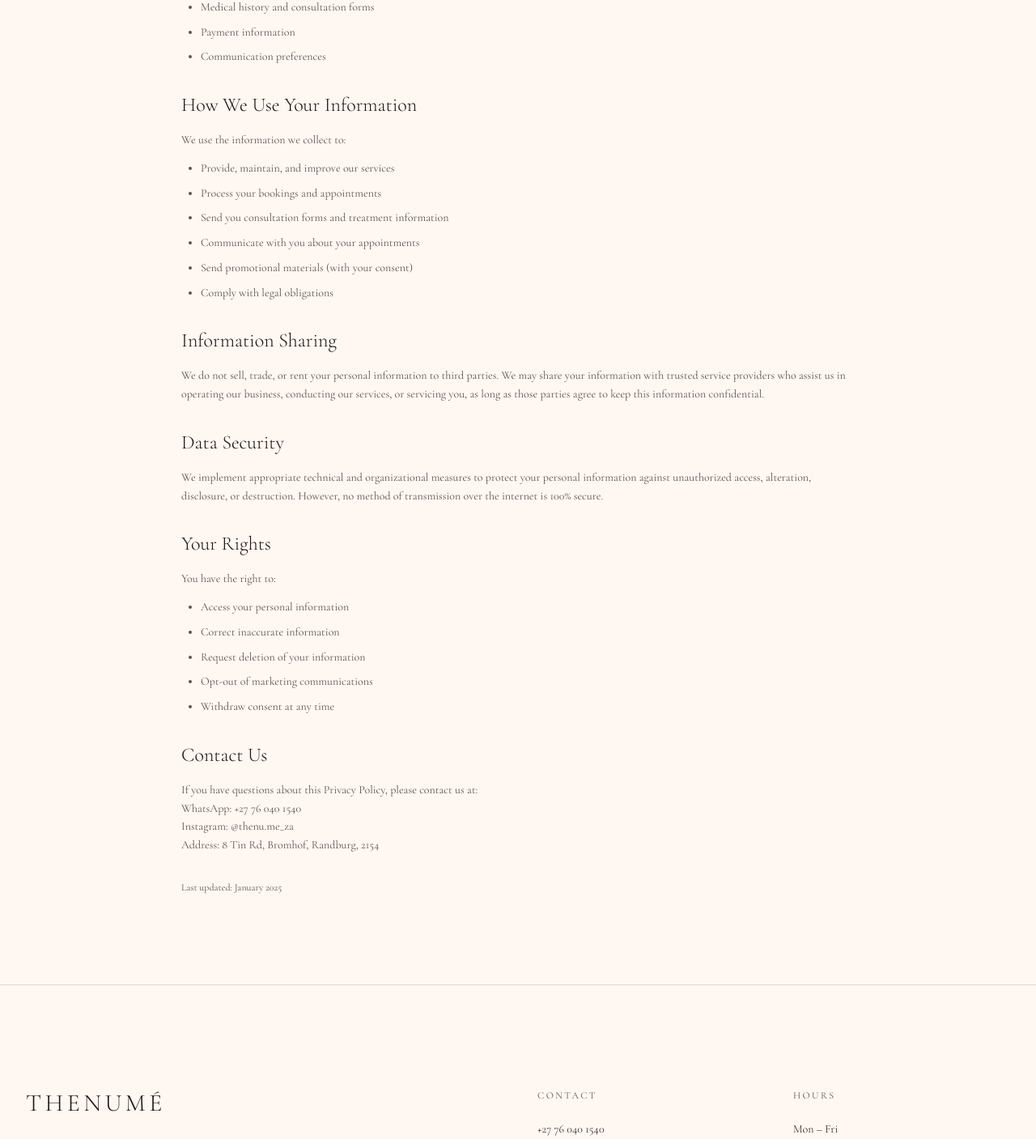
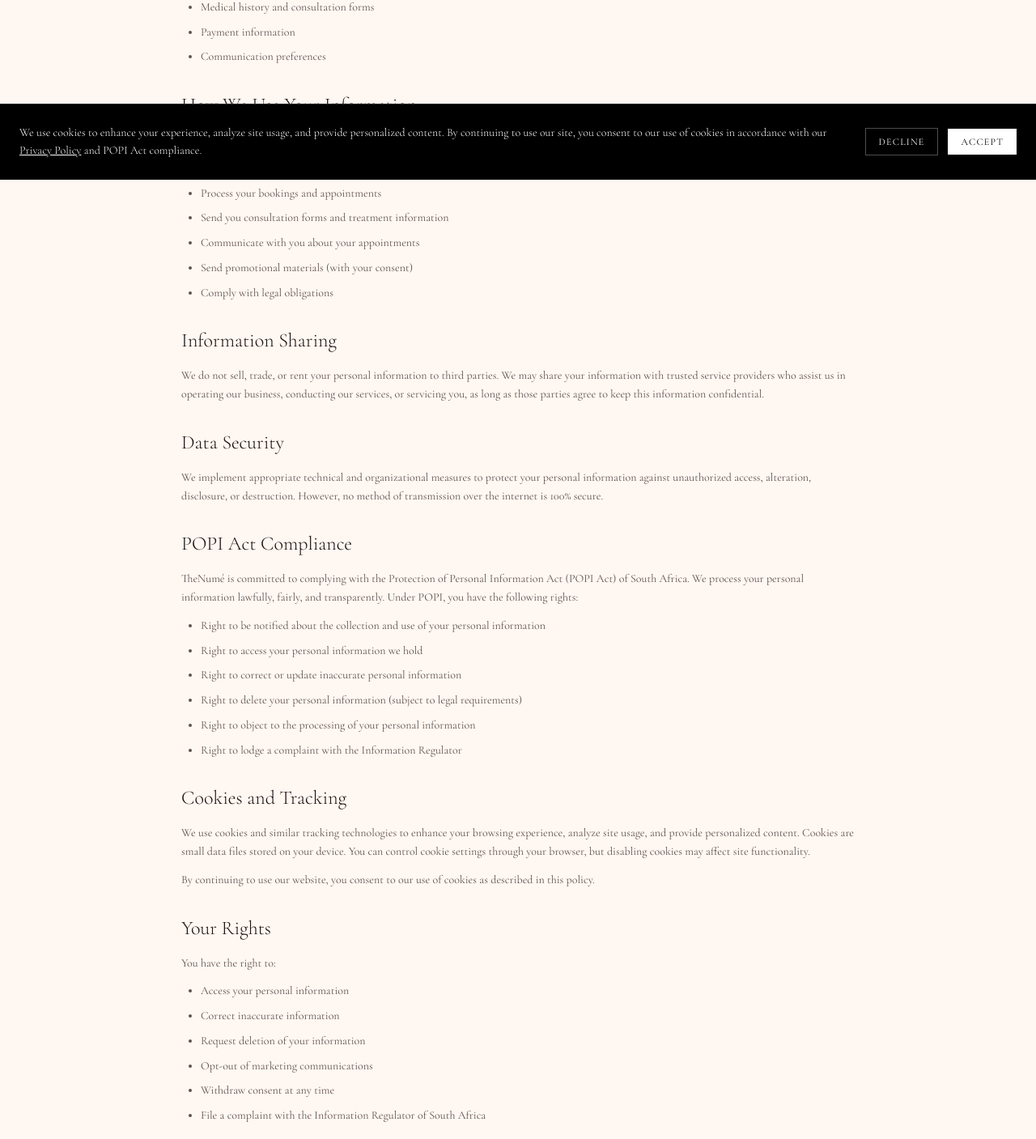
Before and after one commit to chris2far89/thenume_web, a Next.js app: page /privacy in a window 1280 px wide. Shown: the part 578-1985 px from the top of the page at 81% size. Built offline with nearby package versions, Linux system fonts and the light colour scheme.

Commit message:
cookie_banner

```diff
--- a/app/layout.tsx
+++ b/app/layout.tsx
@@ -2,6 +2,7 @@ import type React from "react"
 import type { Metadata } from "next"
 import { Cormorant_Garamond, Montserrat } from "next/font/google"
 import { Analytics } from "@vercel/analytics/next"
+import { CookieConsent } from "@/components/cookie-consent"
 import "./globals.css"
 
 const cormorant = Cormorant_Garamond({
@@ -32,6 +33,7 @@ export default function RootLayout({
     <html lang="en" className={`${cormorant.variable} ${montserrat.variable}`}>
       <body className="font-sans antialiased">
         {children}
+        <CookieConsent />
         <Analytics />
       </body>
     </html>
--- a/app/privacy/page.tsx
+++ b/app/privacy/page.tsx
@@ -65,6 +65,31 @@ export default function PrivacyPage() {
             </div>
 
             <div>
+              <h2 className="font-[var(--font-display)] text-2xl font-light text-foreground mb-4">POPI Act Compliance</h2>
+              <p className="mb-3">
+                TheNumé is committed to complying with the Protection of Personal Information Act (POPI Act) of South Africa. We process your personal information lawfully, fairly, and transparently. Under POPI, you have the following rights:
+              </p>
+              <ul className="list-disc pl-6 space-y-2">
+                <li>Right to be notified about the collection and use of your personal information</li>
+                <li>Right to access your personal information we hold</li>
+                <li>Right to correct or update inaccurate personal information</li>
+                <li>Right to delete your personal information (subject to legal requirements)</li>
+                <li>Right to object to the processing of your personal information</li>
+                <li>Right to lodge a complaint with the Information Regulator</li>
+              </ul>
+            </div>
+
+            <div>
+              <h2 className="font-[var(--font-display)] text-2xl font-light text-foreground mb-4">Cookies and Tracking</h2>
+              <p className="mb-3">
+                We use cookies and similar tracking technologies to enhance your browsing experience, analyze site usage, and provide personalized content. Cookies are small data files stored on your device. You can control cookie settings through your browser, but disabling cookies may affect site functionality.
+              </p>
+              <p>
+                By continuing to use our website, you consent to our use of cookies as described in this policy.
+              </p>
+            </div>
+
+            <div>
               <h2 className="font-[var(--font-display)] text-2xl font-light text-foreground mb-4">Your Rights</h2>
               <p className="mb-3">You have the right to:</p>
               <ul className="list-disc pl-6 space-y-2">
@@ -73,6 +98,7 @@ export default function PrivacyPage() {
                 <li>Request deletion of your information</li>
                 <li>Opt-out of marketing communications</li>
                 <li>Withdraw consent at any time</li>
+                <li>File a complaint with the Information Regulator of South Africa</li>
               </ul>
             </div>
 
--- /dev/null
+++ b/components/cookie-consent.tsx
@@ -0,0 +1,59 @@
+"use client"
+
+import { useState, useEffect } from "react"
+import { X } from "lucide-react"
+import Link from "next/link"
+
+export function CookieConsent() {
+  const [showBanner, setShowBanner] = useState(false)
+
+  useEffect(() => {
+    const consent = localStorage.getItem("cookie-consent")
+    if (!consent) {
+      setShowBanner(true)
+    }
+  }, [])
+
+  const acceptCookies = () => {
+    localStorage.setItem("cookie-consent", "accepted")
+    setShowBanner(false)
+  }
+
+  const declineCookies = () => {
+    localStorage.setItem("cookie-consent", "declined")
+    setShowBanner(false)
+  }
+
+  if (!showBanner) return null
+
+  return (
+    <div className="fixed bottom-0 left-0 right-0 bg-black text-white p-6 z-50 border-t border-white/20">
+      <div className="max-w-7xl mx-auto flex flex-col md:flex-row items-start md:items-center justify-between gap-4">
+        <div className="flex-1">
+          <p className="font-[var(--font-body)] text-sm font-light leading-relaxed">
+            We use cookies to enhance your experience, analyze site usage, and provide personalized content.
+            By continuing to use our site, you consent to our use of cookies in accordance with our{" "}
+            <Link href="/privacy" className="underline hover:no-underline">
+              Privacy Policy
+            </Link>{" "}
+            and POPI Act compliance.
+          </p>
+        </div>
+        <div className="flex items-center gap-3">
+          <button
+            onClick={declineCookies}
+            className="font-[var(--font-body)] text-xs tracking-[0.1em] uppercase px-4 py-2 border border-white/30 text-white hover:bg-white/10 transition-colors duration-300"
+          >
+            Decline
+          </button>
+          <button
+            onClick={acceptCookies}
+            className="font-[var(--font-body)] text-xs tracking-[0.1em] uppercase px-4 py-2 bg-white text-black hover:bg-white/90 transition-colors duration-300"
+          >
+            Accept
+          </button>
+        </div>
+      </div>
+    </div>
+  )
+}
```
